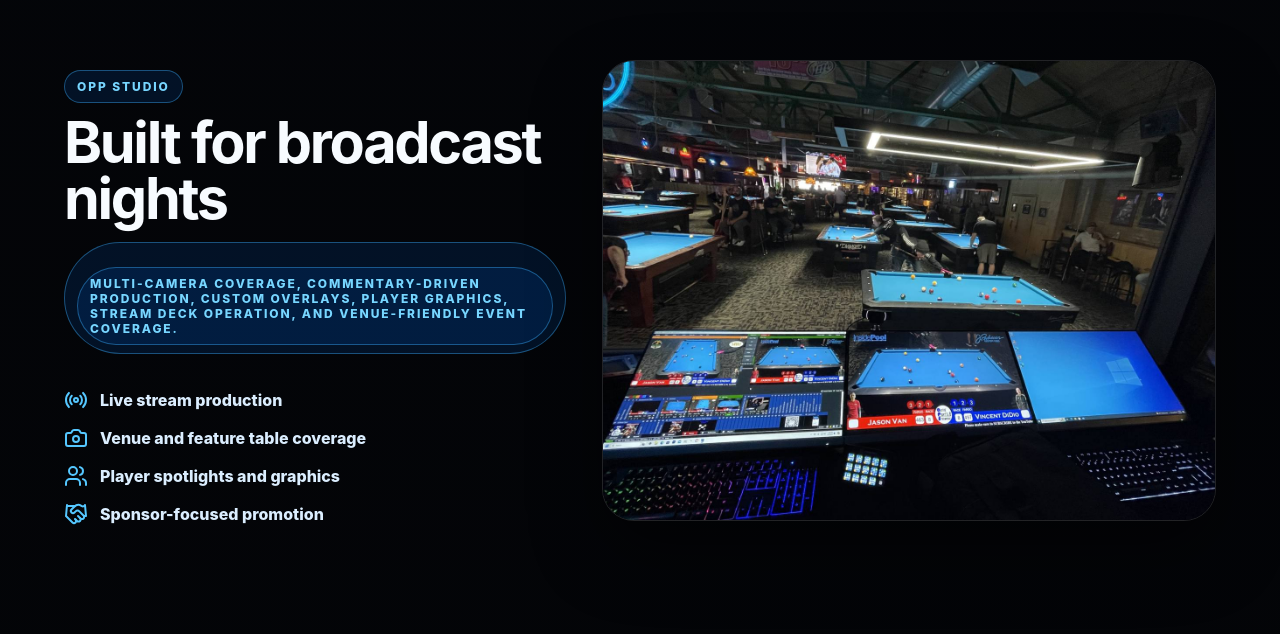
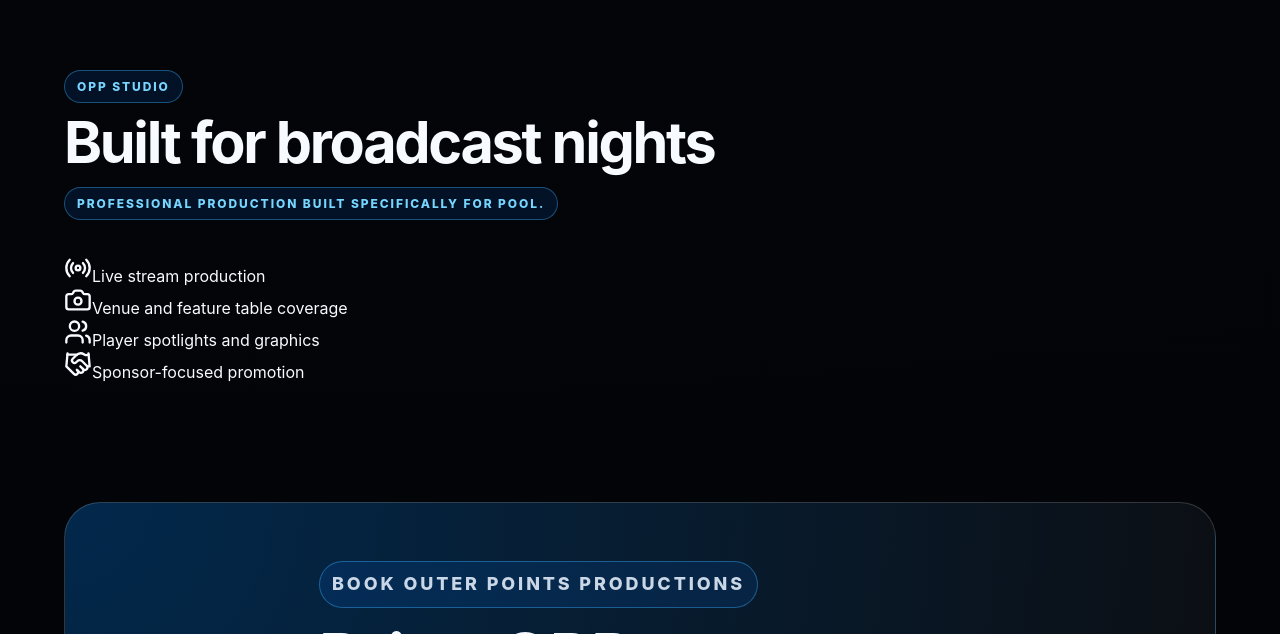
Before and after one commit to outerpointsproductions-design/outer-points-productions-clean, a React (Vite) app in the folder opp-clean-repo/: page / in a window 1280 px wide. Shown: the part 5746-6380 px from the top of the page. Built offline with nearby package versions, Linux system fonts and the light colour scheme.

Commit message:
Update main.jsx

```diff
--- a/opp-clean-repo/src/main.jsx
+++ b/opp-clean-repo/src/main.jsx
@@ -465,12 +465,41 @@ Click on the sponsor logo to visit their website or Facebook page.
 <section id="media" className="wrap">
   <SectionTitle
     eyebrow="Media Center"
-    title="Behind the booth, around the room, and on the stream"
+    title="Inside the booth, around the room, and on the stream"
   >
     Show sponsors and venues what OPP production looks like.
   </SectionTitle>
 </section>
-<section className="wrap split"><div><SectionTitle eyebrow="OPP Studio" title="Built for broadcast nights"><p>Multi-camera coverage, commentary-driven production, custom overlays, player graphics, Stream Deck operation, and venue-friendly event coverage.</p></SectionTitle><ul className="checks"><li><Radio/> Live stream production</li><li><Camera/> Venue and feature table coverage</li><li><Users/> Player spotlights and graphics</li><li><Handshake/> Sponsor-focused promotion</li></ul></div><img className="studio" src={img('view-from-booth.jpg')}/></section>
+<section className="wrap oppStudio">
+  <SectionTitle
+    eyebrow="OPP Studio"
+    title="Built for broadcast nights"
+  >
+    Professional production built specifically for pool.
+  </SectionTitle>
+
+  <div className="oppStudioGrid">
+    <div className="oppStudioItem">
+      <Radio size={28} />
+      <span>Live stream production</span>
+    </div>
+
+    <div className="oppStudioItem">
+      <Camera size={28} />
+      <span>Venue and feature table coverage</span>
+    </div>
+
+    <div className="oppStudioItem">
+      <Users size={28} />
+      <span>Player spotlights and graphics</span>
+    </div>
+
+    <div className="oppStudioItem">
+      <Handshake size={28} />
+      <span>Sponsor-focused promotion</span>
+    </div>
+  </div>
+</section>
 <section id="contact" className="contact"><img src={img('opp-12.png')}/><div><p className="eyebrow">Book Outer Points Productions</p><h2>Bring OPP to your event, venue, or brand.</h2><p>For sponsorships, featured matches, tournament coverage, The Breaking Point™, KO Challenge events, or venue partnerships, reach out to Outer Points Productions.</p><div className="actions"><a className="btn primary" href="mailto:outerpointsproductions@gmail.com"><Mail size={18}/> Email OPP</a><a className="btn" href="https://youtube.com/@outerpointsproductions" target="_blank"><Play size={18}/> YouTube Channel</a></div></div></section>
  <footer><span>Outer Points Productions</span><span>Live pool streaming • tournament media • Wisconsin billiards</span></footer></>);
 }
```
